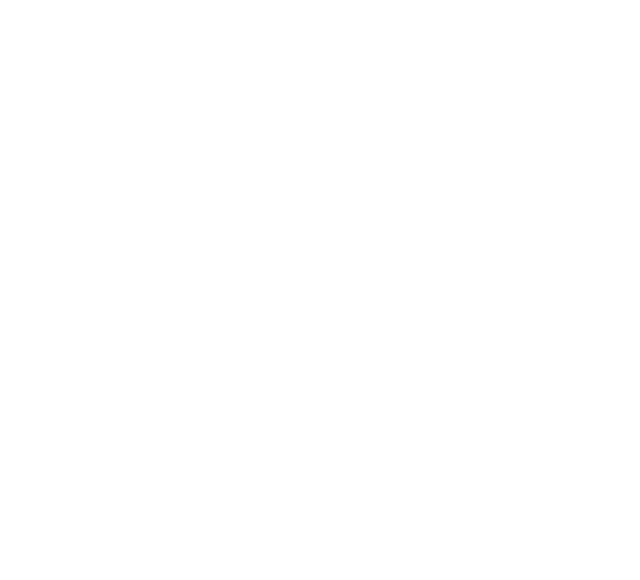
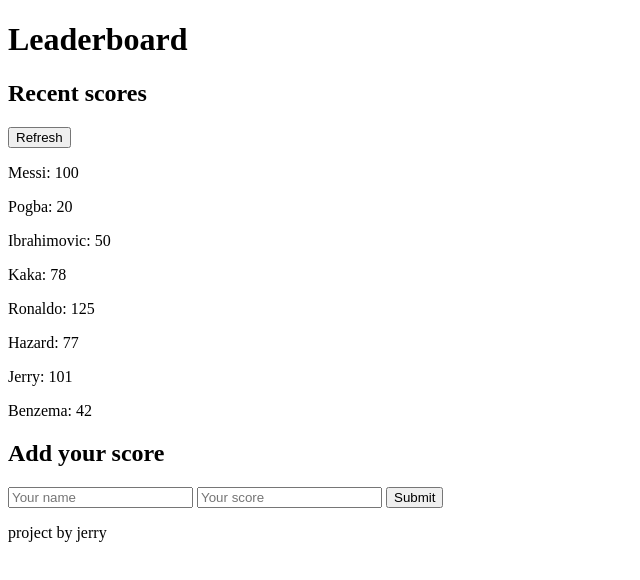
Before and after one commit to jerryowusu/LeaderBoard, a website: page src/index.html in a window 1280 px wide. Shown: the whole page, without its empty margins (0-640 px from the left). Drawn offline with Linux system fonts and the light colour scheme.

Commit message:
HTML to set up leaderboard

```diff
--- a/src/index.html
+++ b/src/index.html
@@ -5,7 +5,41 @@
     <meta name="viewport" content="width=device-width, initial-scale=1.0">
     <title>Leader Board</title>
 </head>
-<body>
+<body >
+    <header>
+        <h1>Leaderboard</h1>
+    </header>
+    <main class="main-body">
+        <div id="left" class="">
+            <div class="heading">
+                <h2 class="col-9">Recent scores</h2>
+                <button class="refresh-btn btn">Refresh</button>
+            </div>
+            <div class="scores">
+                <p class="score">Messi: 100</p>
+                <p class="score">Pogba: 20</p>
+                <p class="score">Ibrahimovic: 50</p>
+                <p class="score">Kaka: 78</p>
+                <p class="score">Ronaldo: 125</p>
+                <p class="score">Hazard: 77</p>
+                <p class="score">Jerry: 101</p>
+                <p class="score">Benzema: 42</p>
+            </div>
+        </div>
+        <div id="right" class="right">
+            <div class="heading">
+                <h2>Add your score</h2>
+            </div>
+            <form id="form"  action="">
+                <input  class="input input-name" type="text" placeholder="Your name">
+                <input  class="input input-score" type="text" placeholder="Your score">
+                <button class="submit-btn btn" type="submit">Submit</button>
+            </form>
+        </div>
 
+    </main>
+    <footer>
+        <p>project by jerry</p>
+    </footer>
 </body>
 </html>
```
